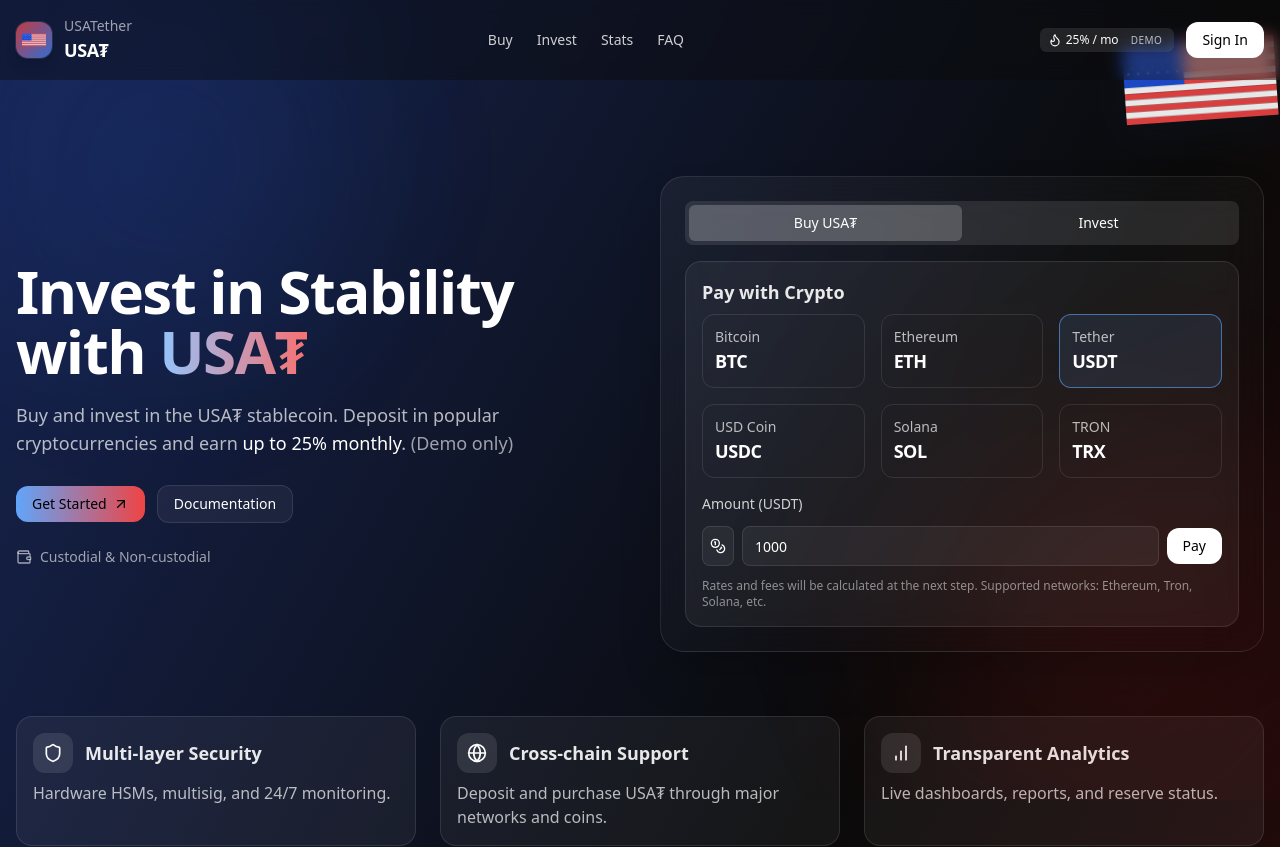
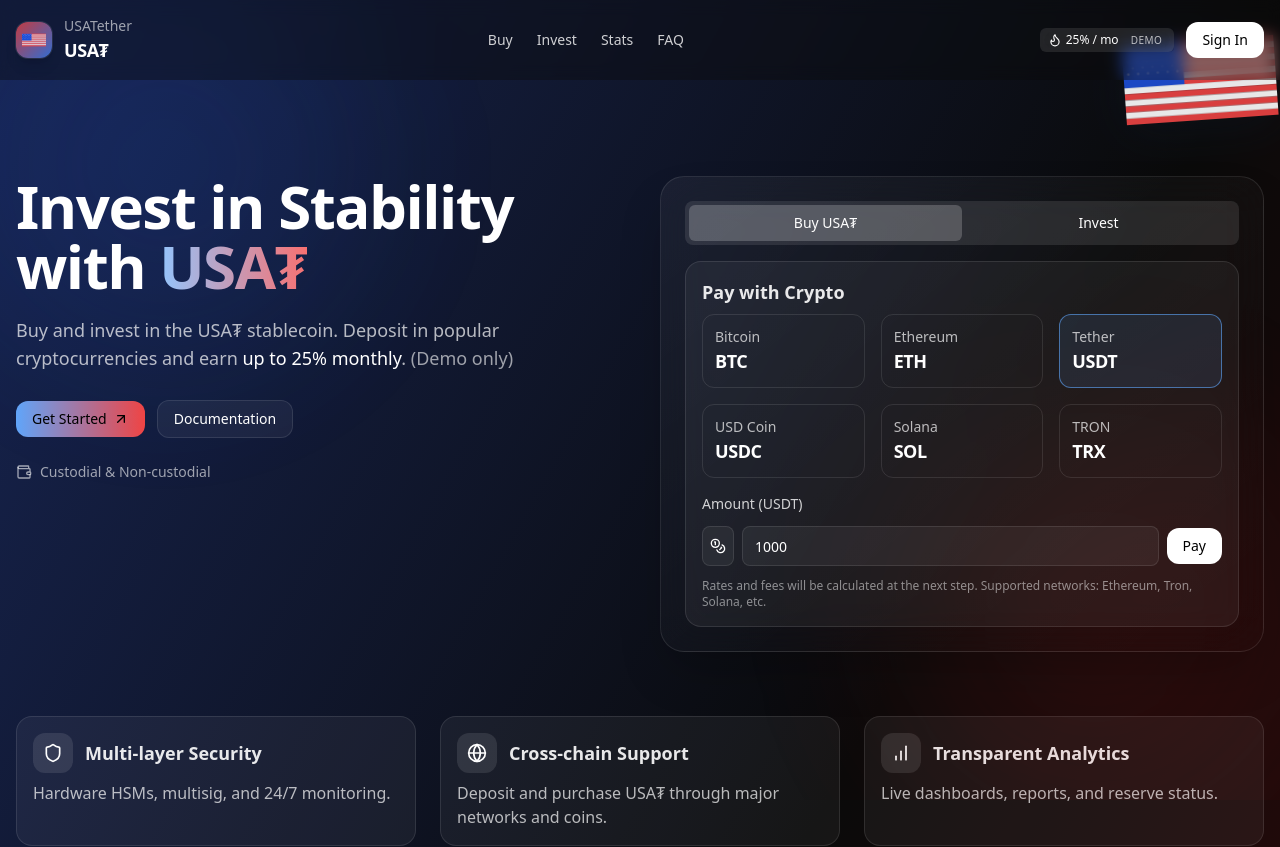
Before and after one commit to Gatsby01k/usatether-next, a Next.js app: page / in a window 1280 px wide. Shown: the top 847 px of the page. Built offline with nearby package versions, Linux system fonts and the light colour scheme.

Commit message:
Update page.js

```diff
--- a/app/page.js
+++ b/app/page.js
@@ -206,7 +206,7 @@
             <USFlag className="h-20 w-40" />
           </div>
         </div>
-        <div className="grid items-center gap-10 md:grid-cols-2" id="main">
+        <div className="grid gap-10 md:grid-cols-2 md:items-start" id="main">
           <div>
             <MotionDiv
               initial={!reduced ? { y: 12, opacity: 0 } : undefined}
```
